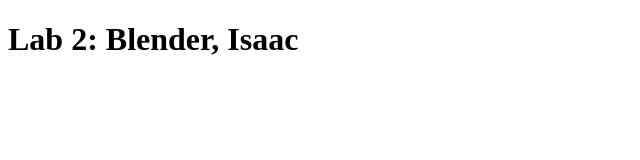
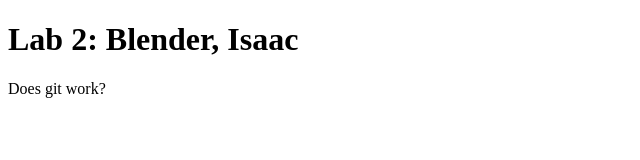
Before and after one commit to izblender/webdevs2, a plain HTML site: page labs/labs2.html in a window 1280 px wide. Shown: the whole page, without its empty margins (0-640 px from the left). Drawn offline with Linux system fonts and the light colour scheme.

Commit message:
add p element

```diff
--- a/labs/labs2.html
+++ b/labs/labs2.html
@@ -5,5 +5,6 @@
     </head>
     <body>
         <h1>Lab 2: Blender, Isaac</h1>
+        <p>Does git work?</p>
     </body>
 </html>
```
